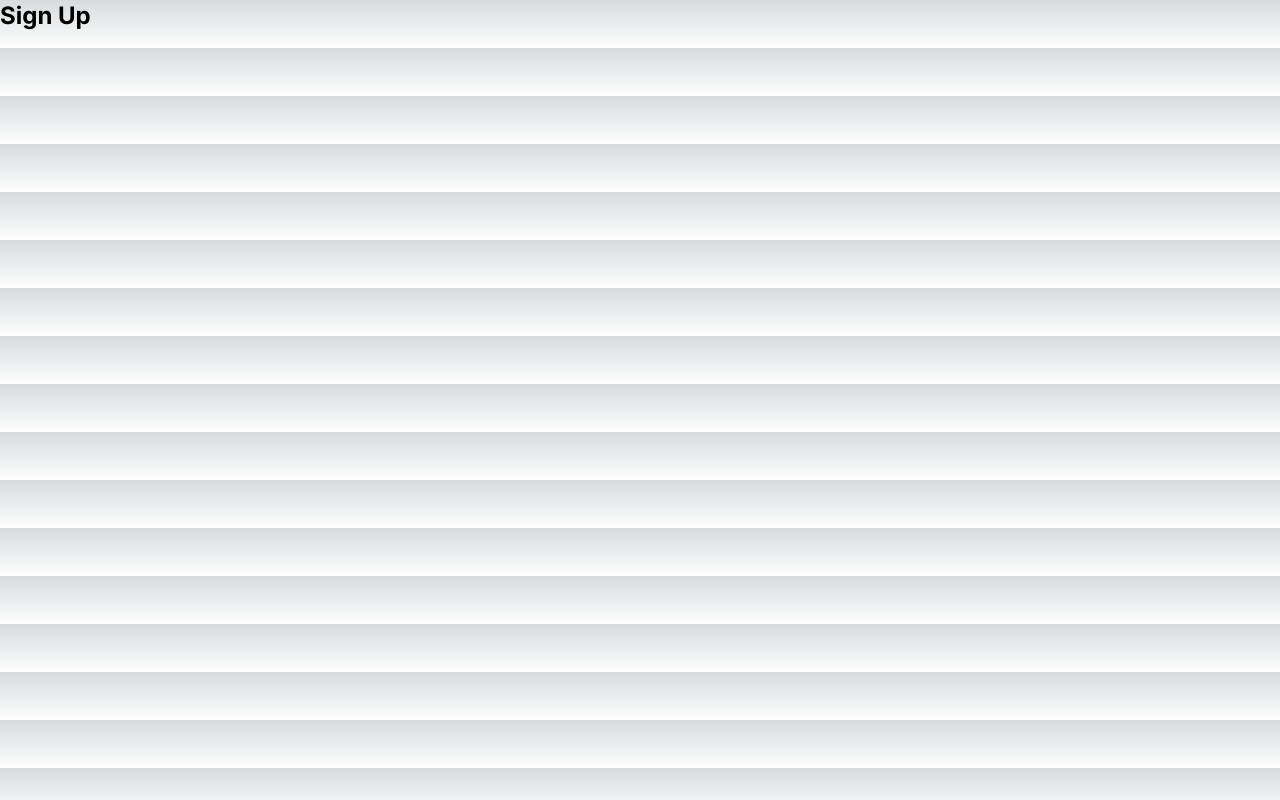
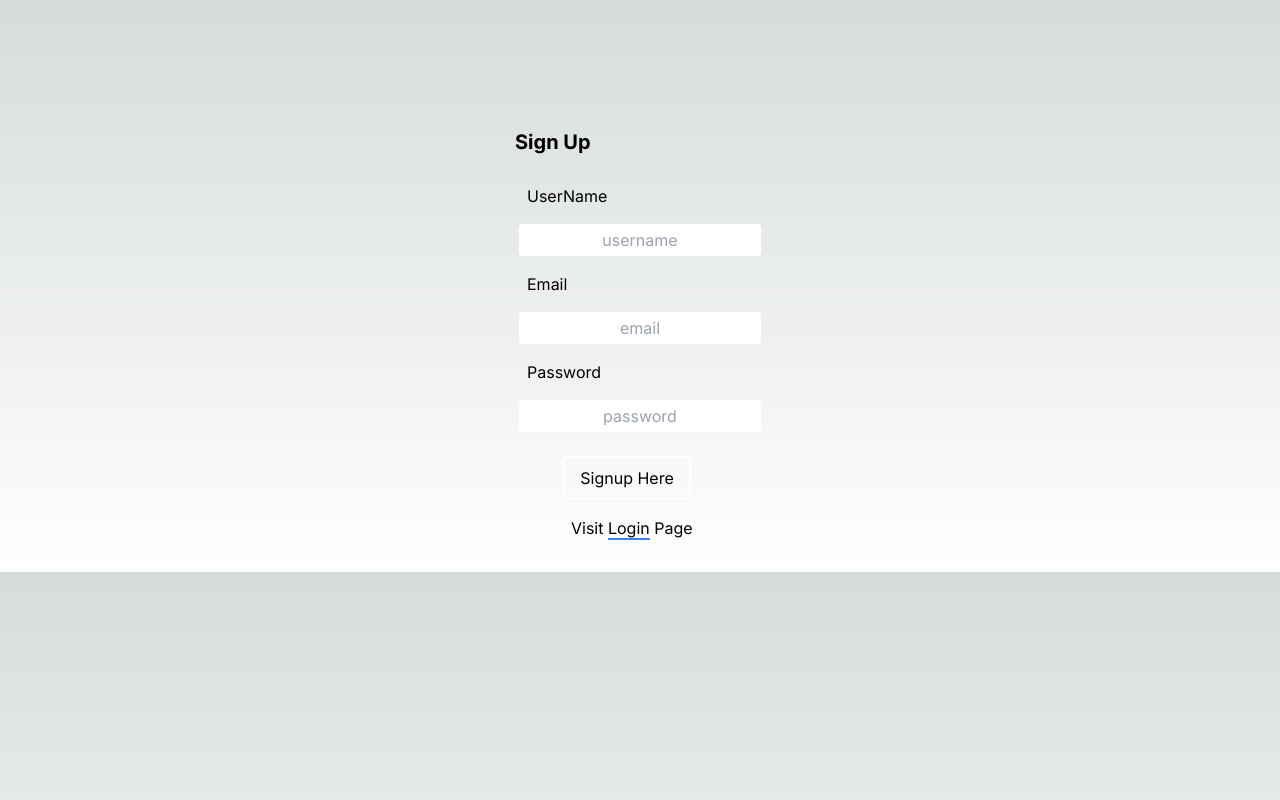
Before and after one commit to amanmulani09/nextjs-basics-and-auth, a Next.js app: page /signup in a window 1280 px wide. Built offline with nearby package versions, Linux system fonts and the light colour scheme.

Commit message:
created signup and login page

```diff
--- a/src/app/login/page.tsx
+++ b/src/app/login/page.tsx
@@ -1,7 +1,32 @@
+"use client"
+import Link from "next/link"
+import { useState } from "react"
 
 const LoginPage = () => {
+  const [user,setUser] = useState({
+    username: "",
+    email:"",
+    password:""
+  })
+  const handleLogin = ()=>{
+
+  }
   return (
-    <div>page</div>
+    <div className='flex w-full rounded justify-center items-center mt-28'>
+    <div className="formContainer">
+    <form action="" className='p-2 m-2 flex flex-col'>
+    <h3 className="text-xl font-bold mb-4">Login</h3>
+
+    <label htmlFor='email' className='m-1 p-2'> Email </label>
+    <input type="text" value={user.email} onChange={(e)=> setUser({...user,email: e.target.value})}  placeholder='email' name='email' className='p-1 m-1 rounded text-center ' />
+    <label htmlFor='password' className='m-1 p-2'> Password </label>
+    <input type="text"  value={user.password} onChange={(e)=> setUser({...user,password: e.target.value})} placeholder='password' name='password'  className='p-1 m-1 rounded text-center '/>
+
+    <button className='rounded border-2 border-white p-2 w-32 ml-12 mt-5' onClick={handleLogin}>Login Here</button>
+    <span className='m-2 p-2 ml-12'>Visit <Link href={"/signup"} className='boder-bottom border-b-2 border-blue-500 cursor-pointer'>SignUp</Link> Page</span>
+    </form>
+    </div>
+  </div>
   )
 }
 
--- a/src/app/signup/page.tsx
+++ b/src/app/signup/page.tsx
@@ -1,13 +1,36 @@
 "use client"
 import Link from 'next/link';
-import React from 'react';
+import React, { useState } from 'react';
 import axios from 'axios';
 import { useRouter } from 'next/navigation';
 
 const SignupPage = () => {
+  const [user,setUser] = useState({
+    username:'',
+    email:'',
+    password:''
+  })
+
+  const handleSignUp = ()=>{
+
+  }
   return (
-    <div className='flex border-gray-400 rounded'>
-      <h1 className="text-2xl font-bold mb-4">Sign Up</h1>
+    <div className='flex w-full rounded justify-center items-center mt-28'>
+      <div className="formContainer">
+      <form action="" className='p-2 m-2 flex flex-col'>
+      <h3 className="text-xl font-bold mb-4">Sign Up</h3>
+
+      <label htmlFor='userName' className='m-1 p-2'> UserName </label>
+      <input type="text" value={user.username} onChange={(e)=> setUser({...user,username: e.target.value})} placeholder='username' name='username' className='p-1 m-1 rounded text-center ' />
+      <label htmlFor='email' className='m-1 p-2'> Email </label>
+      <input type="text" value={user.email} onChange={(e)=> setUser({...user,email: e.target.value})}  placeholder='email' name='email' className='p-1 m-1 rounded text-center ' />
+      <label htmlFor='password' className='m-1 p-2'> Password </label>
+      <input type="text"  value={user.password} onChange={(e)=> setUser({...user,password: e.target.value})} placeholder='password' name='password'  className='p-1 m-1 rounded text-center '/>
+
+      <button className='rounded border-2 border-white p-2 w-32 ml-12 mt-5' onClick={handleSignUp}>Signup Here</button>
+      <span className='m-2 p-2 ml-12'>Visit <Link href={"/login"} className='boder-bottom border-b-2 border-blue-500 cursor-pointer'>Login</Link> Page</span>
+      </form>
+      </div>
     </div>
   )
 }
```
